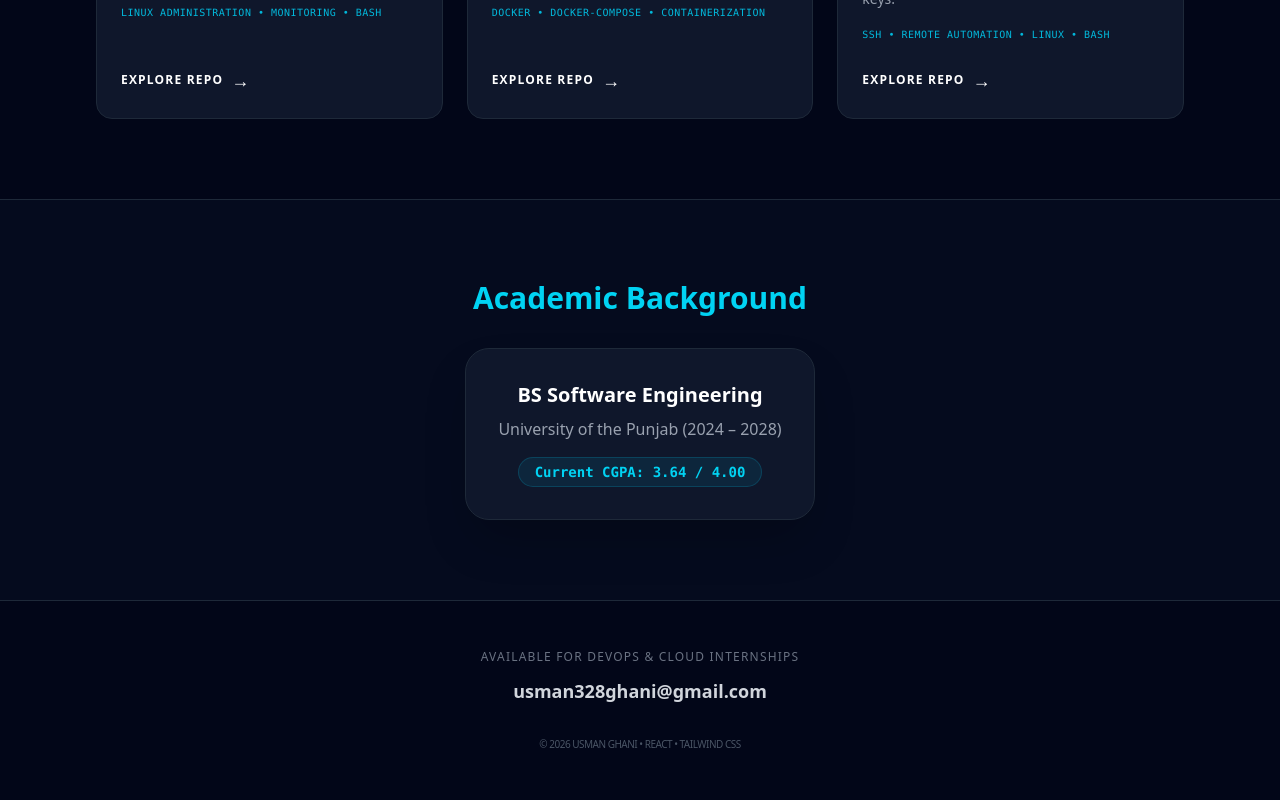
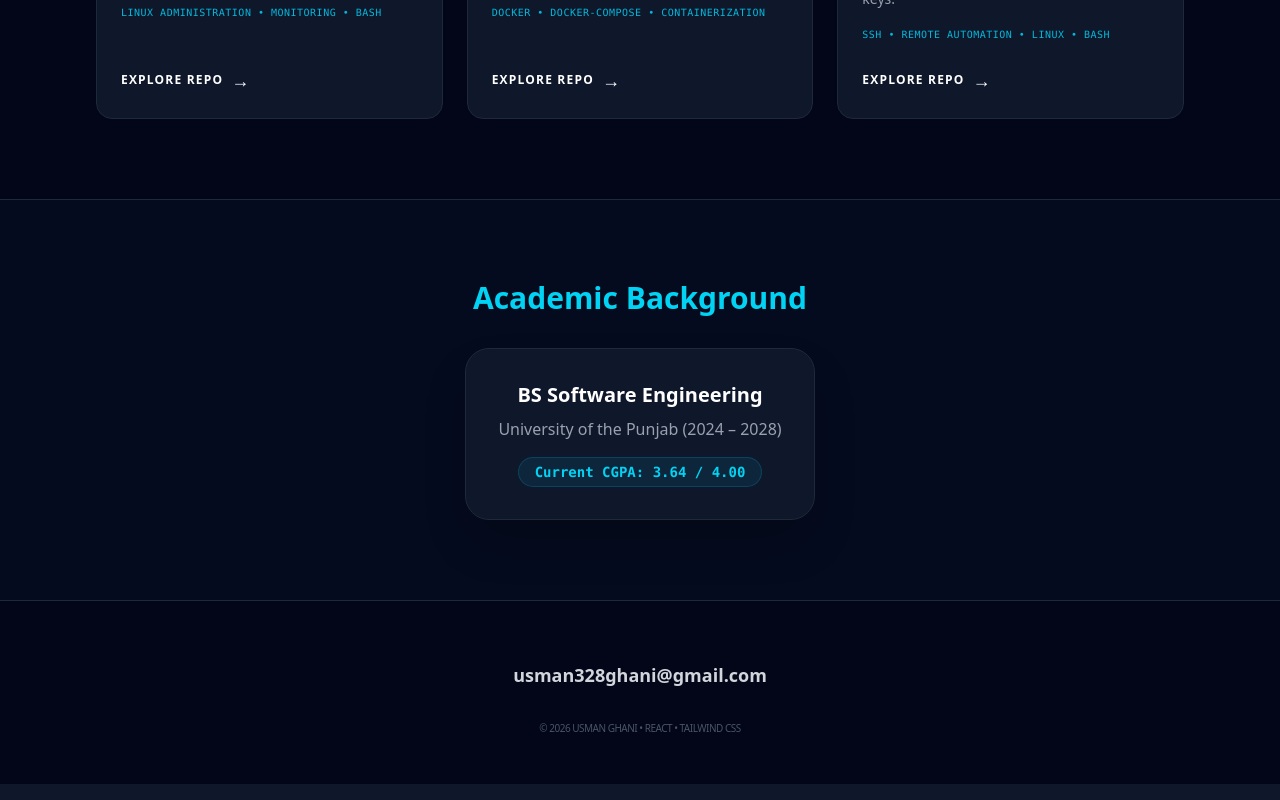
Before and after one commit to Usman-Ghani-Devops/portfolio, a React (Vite) app: page / in a window 1280 px wide. Shown: the part 1848-2648 px from the top of the page. Built offline with nearby package versions, Linux system fonts and the light colour scheme.

Commit message:
Updates code
Removed internship availability message from footer.

```diff
--- a/src/App.jsx
+++ b/src/App.jsx
@@ -150,7 +150,6 @@ export default function App() {
 
       {/* FOOTER */}
       <footer className="py-12 text-center border-t border-gray-800">
-        <p className="text-gray-500 text-xs uppercase tracking-widest">Available for DevOps & Cloud Internships</p>
         <p className="text-gray-300 mt-3 font-semibold text-lg">usman328ghani@gmail.com</p>
         <div className="mt-8 text-gray-600 text-[10px] uppercase tracking-tighter">
           © {new Date().getFullYear()} Usman Ghani • React • Tailwind CSS
```
